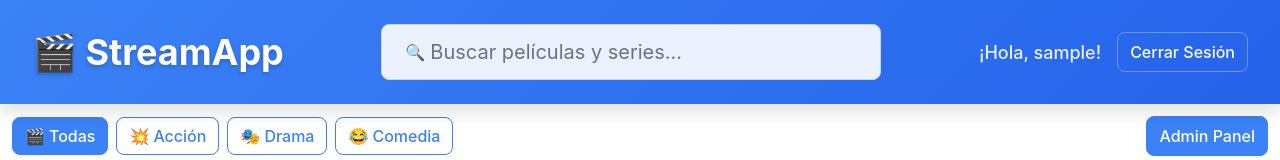
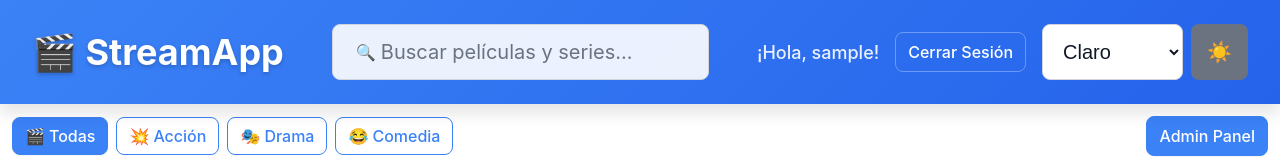
Before and after one commit to KikeTorillo/streamingAppFront, a React (Vite) app: page / in a window 1280 px wide. Shown: the top 160 px of the page. Built offline with nearby package versions, Linux system fonts and the light colour scheme; no server answers; sample sign-in values are in the browser's storage; what video.js would draw is missing.

Commit message:
feat(theme): add multi-palette system and selector

```diff
--- a/src/app/App.css
+++ b/src/app/App.css
@@ -583,3 +583,66 @@ body {
     display: none;
   }
 }
+/* ===== PALETAS DE COLORES PERSONALIZADAS ===== */
+:root {
+  --ocean-primary: #0ea5e9;
+  --ocean-secondary: #10b981;
+  --forest-primary: #84cc16;
+  --forest-secondary: #ea9d47;
+  --sunset-primary: #f97316;
+  --sunset-secondary: #ec4899;
+  --purple-primary: #a855f7;
+  --purple-secondary: #6366f1;
+}
+
+.palette-ocean {
+  --color-primary: var(--ocean-primary);
+  --color-primary-hover: var(--blue-600);
+  --color-secondary: var(--ocean-secondary);
+  --color-secondary-hover: var(--green-600);
+  transition: background-color var(--transition-normal), color var(--transition-normal);
+}
+
+.palette-ocean.dark {
+  --color-primary-light: var(--blue-900);
+  --color-secondary-light: var(--green-900);
+}
+
+.palette-forest {
+  --color-primary: var(--forest-primary);
+  --color-primary-hover: var(--green-600);
+  --color-secondary: var(--forest-secondary);
+  --color-secondary-hover: var(--yellow-700);
+  transition: background-color var(--transition-normal), color var(--transition-normal);
+}
+
+.palette-forest.dark {
+  --color-primary-light: var(--green-900);
+  --color-secondary-light: var(--yellow-900);
+}
+
+.palette-sunset {
+  --color-primary: var(--sunset-primary);
+  --color-primary-hover: var(--orange-600, var(--sunset-primary));
+  --color-secondary: var(--sunset-secondary);
+  --color-secondary-hover: var(--pink-600, var(--sunset-secondary));
+  transition: background-color var(--transition-normal), color var(--transition-normal);
+}
+
+.palette-sunset.dark {
+  --color-primary-light: var(--orange-900, var(--sunset-primary));
+  --color-secondary-light: var(--pink-900, var(--sunset-secondary));
+}
+
+.palette-purple {
+  --color-primary: var(--purple-primary);
+  --color-primary-hover: var(--purple-600, var(--purple-primary));
+  --color-secondary: var(--purple-secondary);
+  --color-secondary-hover: var(--indigo-600, var(--purple-secondary));
+  transition: background-color var(--transition-normal), color var(--transition-normal);
+}
+
+.palette-purple.dark {
+  --color-primary-light: var(--purple-900, var(--purple-primary));
+  --color-secondary-light: var(--indigo-900, var(--purple-secondary));
+}
--- a/src/app/context/ThemeContext.jsx
+++ b/src/app/context/ThemeContext.jsx
@@ -2,43 +2,87 @@ import React, { createContext, useContext, useEffect, useState } from 'react';
 
 const ThemeContext = createContext();
 
+const AVAILABLE_THEMES = [
+  'light',
+  'dark',
+  'ocean-light',
+  'ocean-dark',
+  'forest-light',
+  'forest-dark',
+  'sunset-light',
+  'sunset-dark',
+  'purple-light',
+  'purple-dark'
+];
+
 function ThemeProvider({ children }) {
-  const [theme, setTheme] = useState('light');
+  const [palette, setPalette] = useState('default');
+  const [mode, setMode] = useState('light');
 
   useEffect(() => {
-    const savedTheme = localStorage.getItem('theme');
-    if (savedTheme) {
-      setTheme(savedTheme);
-      applyTheme(savedTheme);
-    } else {
-      applyTheme(theme);
-    }
+    const storedPalette = localStorage.getItem('palette');
+    const storedMode = localStorage.getItem('mode');
+    if (storedPalette) setPalette(storedPalette);
+    if (storedMode) setMode(storedMode);
   }, []);
 
-  const applyTheme = (themeValue) => {
+  useEffect(() => {
+    applyTheme(palette, mode);
+    localStorage.setItem('palette', palette);
+    localStorage.setItem('mode', mode);
+  }, [palette, mode]);
+
+  const applyTheme = (p, m) => {
     const root = document.documentElement;
-    if (themeValue === 'dark') {
+    root.classList.remove(
+      'palette-ocean',
+      'palette-forest',
+      'palette-sunset',
+      'palette-purple',
+      'dark'
+    );
+    if (p !== 'default') {
+      root.classList.add(`palette-${p}`);
+    }
+    if (m === 'dark') {
       root.classList.add('dark');
-    } else {
-      root.classList.remove('dark');
     }
   };
 
-  const toggleTheme = () => {
-    setTheme((prev) => {
-      const nextTheme = prev === 'light' ? 'dark' : 'light';
-      localStorage.setItem('theme', nextTheme);
-      applyTheme(nextTheme);
-      return nextTheme;
-    });
+  const setTheme = (theme) => {
+    if (!AVAILABLE_THEMES.includes(theme)) return;
+    const [p, m] = theme.split('-');
+    if (m) {
+      setPalette(p);
+      setMode(m);
+    } else {
+      setPalette('default');
+      setMode(p);
+    }
   };
 
-  const value = { theme, toggleTheme };
+  const toggleMode = () => {
+    setMode((prev) => (prev === 'light' ? 'dark' : 'light'));
+  };
+
+  const toggleTheme = () => {
+    setPalette('default');
+    toggleMode();
+  };
+
+  const value = {
+    theme: palette === 'default' ? mode : `${palette}-${mode}`,
+    themeInfo: { palette, mode },
+    setTheme,
+    toggleTheme,
+    toggleMode,
+    setPalette,
+    isDark: mode === 'dark',
+    palette
+  };
 
   return (
-    <ThemeContext.Provider value={value}>
-      {children}
-    </ThemeContext.Provider>
+    <ThemeContext.Provider value={value}>{children}</ThemeContext.Provider>
   );
 }
 
--- /dev/null
+++ b/src/components/atoms/ThemeSelector/ThemeSelector.css
@@ -0,0 +1,74 @@
+.theme-selector {
+  display: inline-flex;
+  align-items: center;
+  gap: var(--space-sm);
+  font-family: var(--font-family-base);
+}
+
+.theme-selector__select {
+  height: var(--component-height-md);
+  padding: var(--component-padding-md);
+  font-size: var(--component-font-md);
+  border: 0.1rem solid var(--border-default);
+  border-radius: var(--radius-md);
+  background-color: var(--bg-primary);
+  color: var(--text-primary);
+}
+
+.theme-selector__toggle {
+  height: var(--component-height-md);
+  padding: 0 var(--space-sm);
+  font-size: var(--component-font-md);
+  background-color: var(--color-secondary);
+  color: var(--text-on-primary);
+  border: none;
+  border-radius: var(--radius-md);
+  cursor: pointer;
+  transition: background-color var(--transition-normal);
+}
+
+.theme-selector__toggle:hover {
+  background-color: var(--color-secondary-hover);
+}
+
+.theme-selector--variant-floating {
+  position: fixed;
+  bottom: var(--space-md);
+  right: var(--space-md);
+  background-color: var(--bg-secondary);
+  padding: var(--space-sm);
+  border-radius: var(--radius-md);
+  box-shadow: var(--shadow-lg);
+  z-index: var(--z-tooltip);
+}
+
+.theme-selector--variant-compact .theme-selector__label {
+  display: none;
+}
+
+.theme-selector--size-xs .theme-selector__select,
+.theme-selector--size-xs .theme-selector__toggle {
+  height: var(--component-height-xs);
+  font-size: var(--component-font-xs);
+  padding: var(--space-xs) var(--space-sm);
+}
+
+.theme-selector--size-sm .theme-selector__select,
+.theme-selector--size-sm .theme-selector__toggle {
+  height: var(--component-height-sm);
+  font-size: var(--component-font-sm);
+}
+
+.theme-selector--size-lg .theme-selector__select,
+.theme-selector--size-lg .theme-selector__toggle {
+  height: var(--component-height-lg);
+  font-size: var(--component-font-lg);
+  padding: var(--space-md) var(--space-lg);
+}
+
+.theme-selector--size-xl .theme-selector__select,
+.theme-selector--size-xl .theme-selector__toggle {
+  height: var(--component-height-xl);
+  font-size: var(--component-font-xl);
+  padding: var(--space-md) var(--space-xl);
+}
--- /dev/null
+++ b/src/components/atoms/ThemeSelector/ThemeSelector.jsx
@@ -0,0 +1,68 @@
+import React from 'react';
+import { useTheme } from '../../../app/context/ThemeContext';
+import './ThemeSelector.css';
+
+function ThemeSelector({
+  size = 'md',
+  variant = 'default',
+  showLabels = false,
+  className = '',
+  ...restProps
+}) {
+  const { theme, setTheme, toggleMode, palette } = useTheme();
+
+  const handleChange = (e) => {
+    setTheme(e.target.value);
+  };
+
+  const selectorClasses = [
+    'theme-selector',
+    `theme-selector--size-${size}`,
+    `theme-selector--variant-${variant}`,
+    className
+  ].filter(Boolean).join(' ');
+
+  return (
+    <div className={selectorClasses} {...restProps}>
+      {showLabels && <label className="theme-selector__label">Tema</label>}
+      <select
+        className="theme-selector__select"
+        value={theme}
+        onChange={handleChange}
+        aria-label="Selector de tema"
+      >
+        <optgroup label="Por Defecto">
+          <option value="light">Claro</option>
+          <option value="dark">Oscuro</option>
+        </optgroup>
+        <optgroup label="Océano">
+          <option value="ocean-light">Claro</option>
+          <option value="ocean-dark">Oscuro</option>
+        </optgroup>
+        <optgroup label="Bosque">
+          <option value="forest-light">Claro</option>
+          <option value="forest-dark">Oscuro</option>
+        </optgroup>
+        <optgroup label="Atardecer">
+          <option value="sunset-light">Claro</option>
+          <option value="sunset-dark">Oscuro</option>
+        </optgroup>
+        <optgroup label="Violeta">
+          <option value="purple-light">Claro</option>
+          <option value="purple-dark">Oscuro</option>
+        </optgroup>
+      </select>
+      <button
+        type="button"
+        className="theme-selector__toggle"
+        onClick={toggleMode}
+        aria-label="Alternar modo claro/oscuro"
+      >
+        {palette === 'default' && (theme === 'dark' ? '🌙' : '☀️')}
+        {palette !== 'default' && (theme.endsWith('dark') ? '🌙' : '☀️')}
+      </button>
+    </div>
+  );
+}
+
+export { ThemeSelector };
--- /dev/null
+++ b/src/components/atoms/ThemeSelector/index.js
@@ -0,0 +1 @@
+export { ThemeSelector } from './ThemeSelector';
--- a/src/components/organism/AppHeader/AppHeader.jsx
+++ b/src/components/organism/AppHeader/AppHeader.jsx
@@ -2,6 +2,7 @@
 import React from 'react';
 import { Button } from '../../atoms/Button/Button';
 import { TextInput } from '../../molecules/TextInput/TextInput';
+import { ThemeSelector } from '../../atoms/ThemeSelector';
 import './AppHeader.css';
 
 /**
@@ -78,6 +79,7 @@ function AppHeader({
         >
           Cerrar Sesión
         </Button>
+        <ThemeSelector variant="compact" size={size === 'lg' ? 'lg' : 'sm'} />
       </div>
     </header>
   );
```
Also changed, not shown: 1 other file (tests, documents, lock files or other folders).
